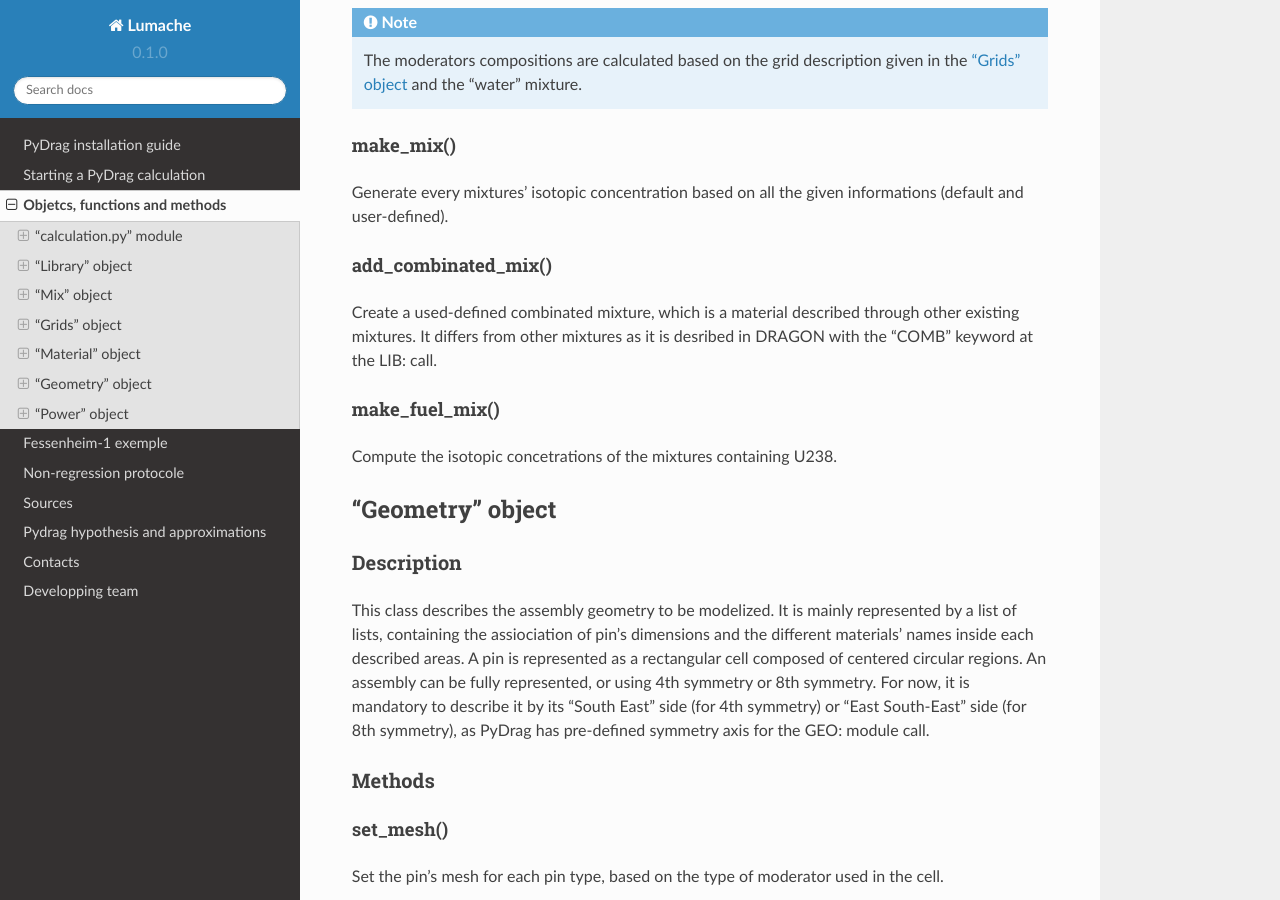
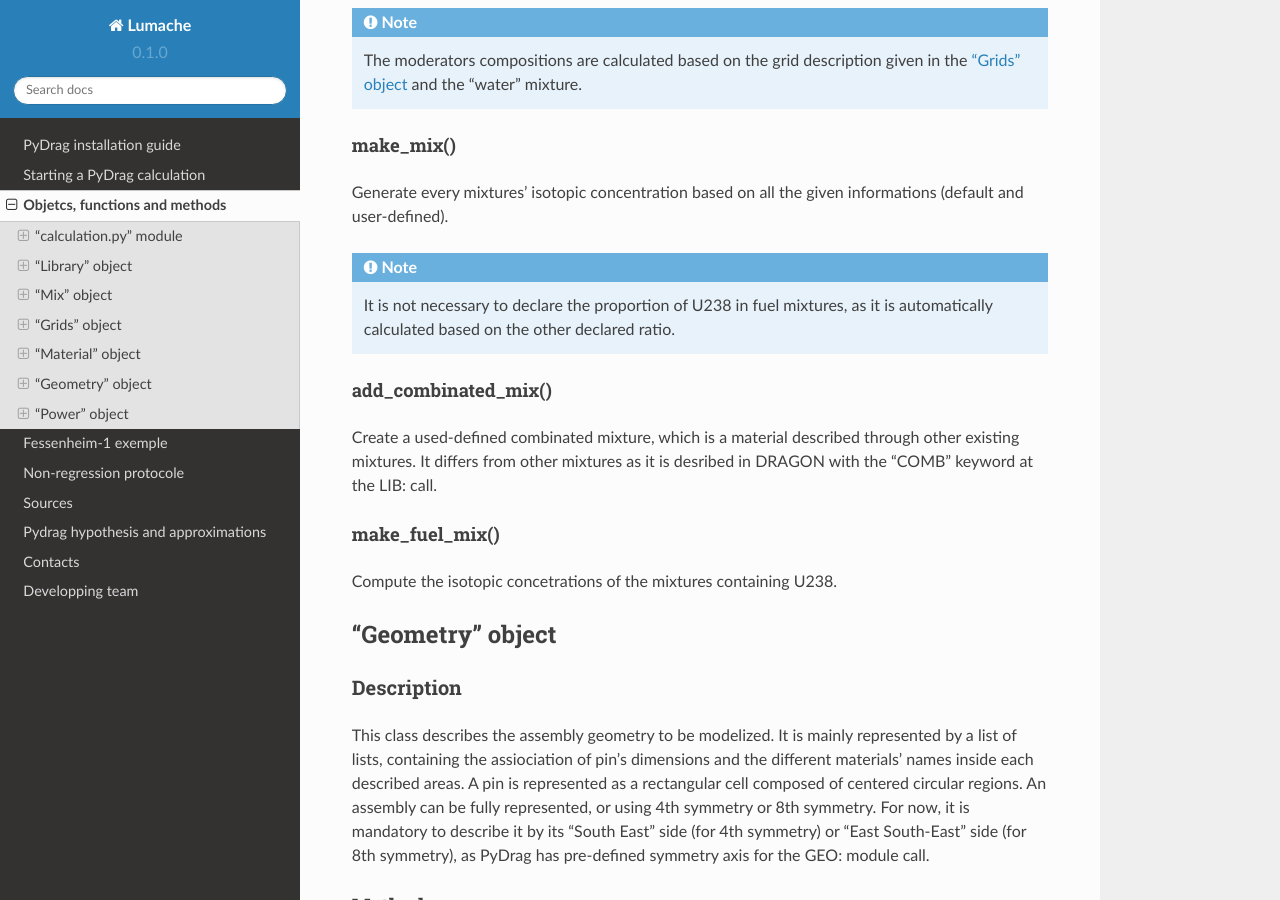
Before and after one commit to Ben105m/rtd-tutorial, a Sphinx documentation site: the page built from docs/source/functions.rst, in a window 1280 px wide and 900 px high, scrolled down 12849 px. Built offline with Sphinx 7.4.7 and the Read the Docs theme 2.0.0, drawn with Linux system fonts in a browser that asks for light colours.

Commit message:
Update functions.rst

```diff
--- a/docs/source/functions.rst
+++ b/docs/source/functions.rst
@@ -521,6 +521,10 @@ make_mix()
 
 Generate every mixtures' isotopic concentration based on all the given informations (default and user-defined).
 
+.. note::
+
+	It is not necessary to declare the proportion of U238 in fuel mixtures, as it is automatically calculated based on the other declared ratio.
+
 add_combinated_mix()
 -------------------------
 
```
